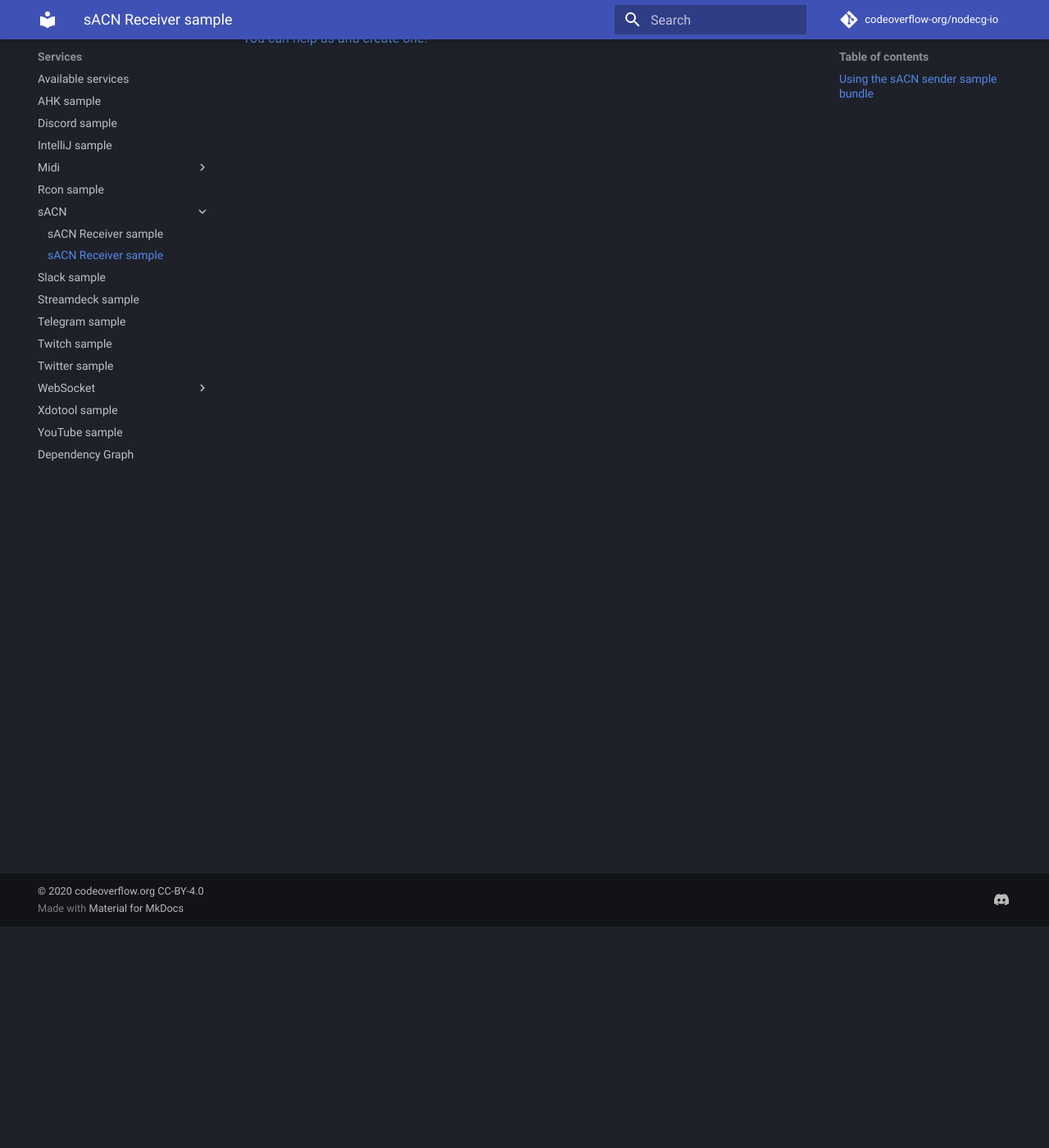
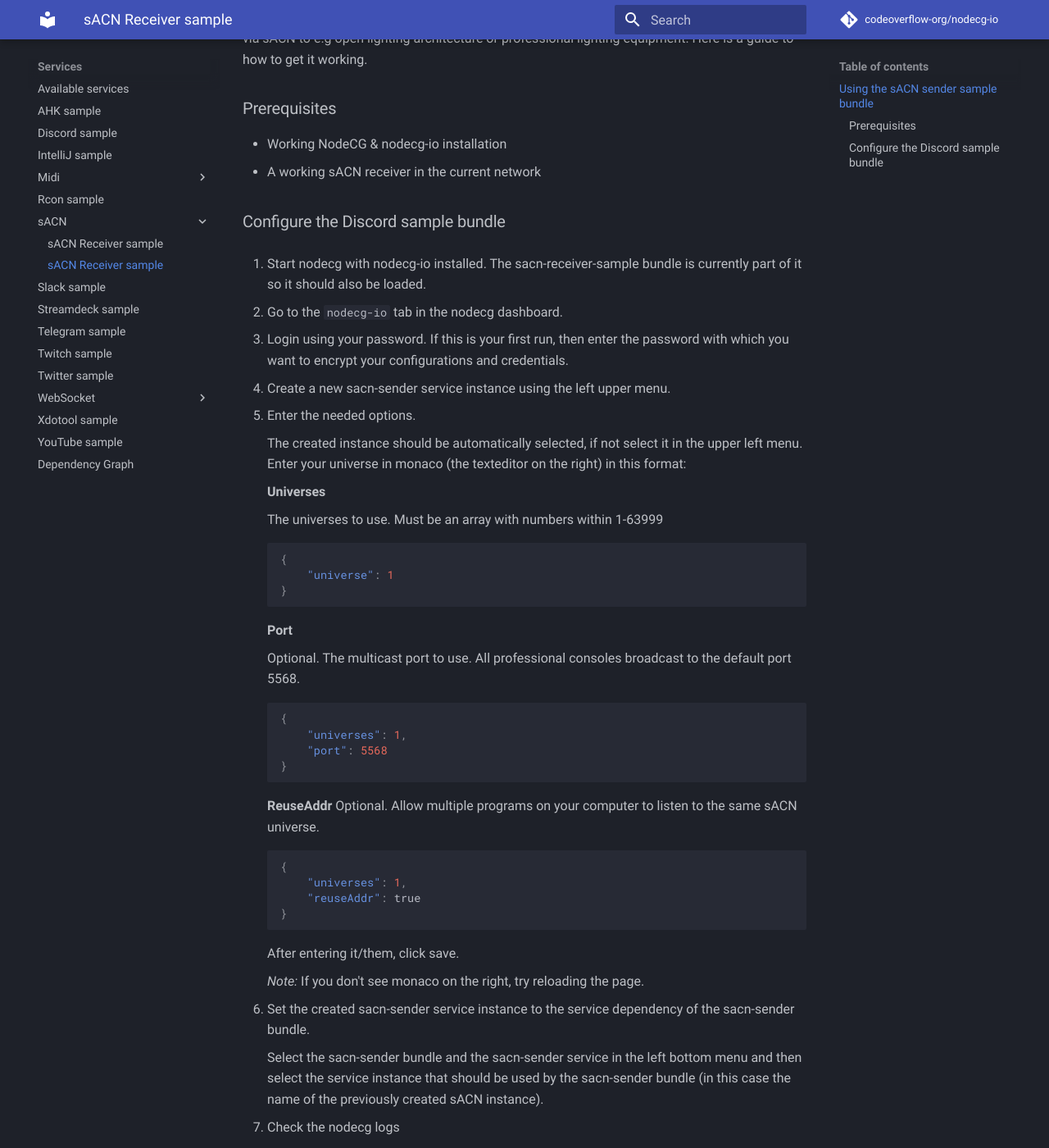
Before and after one commit to codeoverflow-org/nodecg-io-docs, an MkDocs documentation site: the page built from docs/samples/sacn-sender.md, in a window 1280 px wide and 1400 px high, scrolled down 270 px. Shown: the whole window at 82% size. Built offline with MkDocs 1.6.1 and Material for MkDocs 9.7.7, drawn with Linux system fonts in a browser that asks for light colours; comment, search, counter and statistics services are not loaded; some of the changed text lies outside the part shown.

Commit message:
documented sacn-sender demo

````diff
--- a/docs/samples/sacn-sender.md
+++ b/docs/samples/sacn-sender.md
@@ -1,6 +1,65 @@
-<!-- Marker for build.py that there's no sample bundle. Remove this if you created one -->
-
 ## Using the sACN sender sample bundle
 
-No sample bundle for service `sacn-sender`.
-[You can help us and create one!](https://github.com/codeoverflow-org/nodecg-io/blob/master/docs/docs/contribute.md)
+The sacn-sender example bundle in `samples/sacn-sender` demonstrates the ability send data via sACN to e.g open lighting architecture or professional lighting equipment. Here is a guide to how to get it working.
+
+### Prerequisites
+
+-   Working NodeCG & nodecg-io installation
+-   A working sACN receiver in the current network
+
+### Configure the Discord sample bundle
+
+1. Start nodecg with nodecg-io installed. The sacn-receiver-sample bundle is currently part of it so it should also be loaded.
+
+2. Go to the `nodecg-io` tab in the nodecg dashboard.
+
+3. Login using your password. If this is your first run, then enter the password with which you want to encrypt your configurations and credentials.
+
+4. Create a new sacn-sender service instance using the left upper menu.
+
+5. Enter the needed options.
+
+    The created instance should be automatically selected, if not select it in the upper left menu. Enter your universe in monaco (the texteditor on the right) in this format:
+
+    **Universes**
+
+    The universes to use. Must be an array with numbers within 1-63999
+
+    ```json
+    {
+        "universe": 1
+    }
+    ```
+
+    **Port**
+
+    Optional. The multicast port to use. All professional consoles broadcast to the default port 5568.
+
+    ```json
+    {
+        "universes": 1,
+        "port": 5568
+    }
+    ```
+
+    **ReuseAddr**
+    Optional. Allow multiple programs on your computer to listen to the same sACN universe.
+
+    ```json
+    {
+        "universes": 1,
+        "reuseAddr": true
+    }
+    ```
+
+    After entering it/them, click save.
+
+    _Note:_ If you don't see monaco on the right, try reloading the page.
+
+6. Set the created sacn-sender service instance to the service dependency of the sacn-sender bundle.
+
+    Select the sacn-sender bundle and the sacn-sender service in the left bottom menu and then select the service instance that should be used by the sacn-sender bundle (in this case the name of the previously created sACN instance).
+
+7. Check the nodecg logs
+
+    You should see data logged.
````
